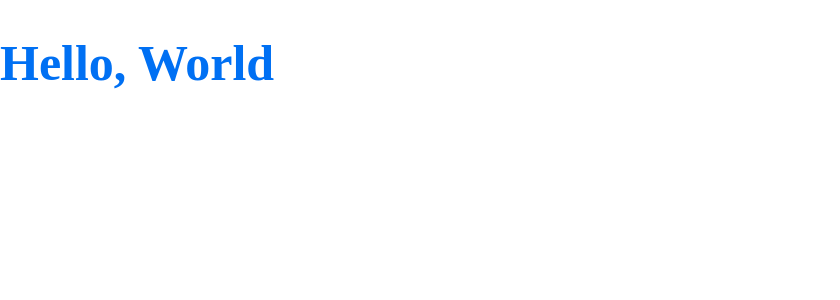
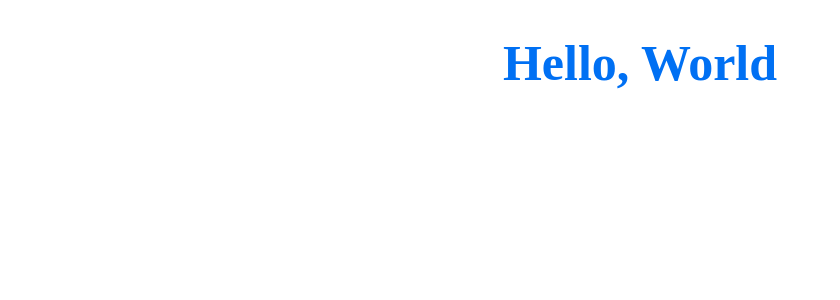
Before and after one commit to cheersmas/nextjs-typescript-template, a Next.js app: page / in a window 1280 px wide. Shown: the top 300 px of the page, without its empty margins (0-840 px from the left). Built offline with nearby package versions, Linux system fonts and the light colour scheme.

Commit message:
refactored index

```diff
--- a/pages/index.tsx
+++ b/pages/index.tsx
@@ -1,10 +1,5 @@
 import type { ReactElement } from 'react';
-import styled from 'styled-components';
-
-const Title = styled.h1`
-  color: ${({ theme }) => theme.colors.primary};
-  font-size: 50px;
-`;
+import Title from 'styles/generic/Title';
 
 export default function Home(): ReactElement {
   return <Title>Hello, World</Title>;
--- /dev/null
+++ b/styles/generic/Title.tsx
@@ -0,0 +1,9 @@
+import styled from 'styled-components';
+
+const Title = styled.h1`
+  color: ${({ theme }) => theme.colors.primary};
+  font-size: 50px;
+  text-align: center;
+`;
+
+export default Title;
```
Also changed, not shown: 1 other file (tests, documents, lock files or other folders).
